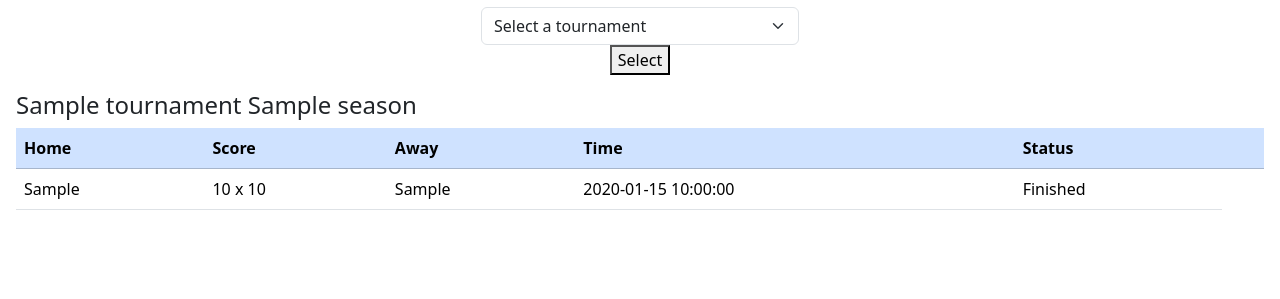
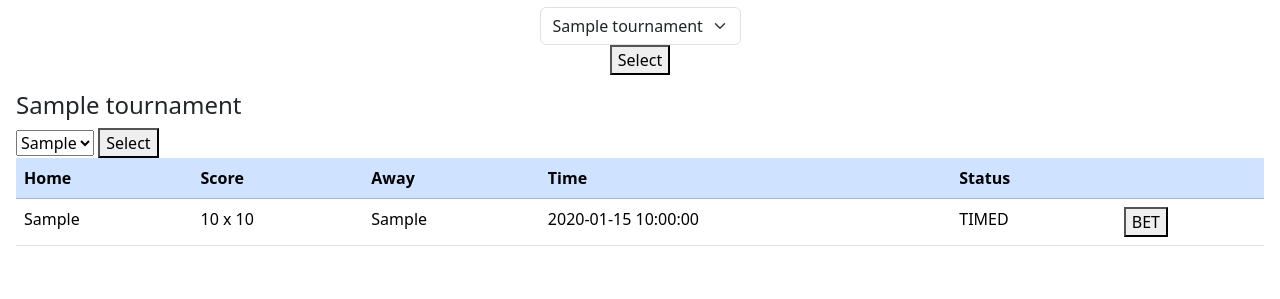
Before and after one commit to v-deoliveira/Bolao, a Flask app: template bolao/templates/main/matches.html in a window 1280 px wide. Shown: the part 114-413 px from the top of the page. Run offline with Flask 3, Linux system fonts and the light colour scheme; the template is opened without the code that fills it: most values are stand-ins (such as "Sample title", 1, 10 or a date in 2020).

Commit message:
Adjust templates to match new database structure.

```diff
--- a/bolao/templates/main/matches.html
+++ b/bolao/templates/main/matches.html
@@ -8,15 +8,27 @@
     <div class="container mb-3 text-center">
         <form action="{{ url_for('main.matches') }}">
             <select class="form-select mx-auto w-auto" name="tournament">
-                <option selected disabled>Select a tournament</option>
+                {% if tournament %}
+                    <option selected disabled>{{ tournament.name }}</option>
+                {% endif %}
                 {% for t in tournaments %}
-                    <option value="{{ t.id }}">{{ t.name }} {{ t.season }}</option>
+                    <option value="{{ t.id }}">{{ t.name }}</option>
                 {% endfor %}
             </select>
             <button type="submit">Select</button>
         </form>
     </div>
-    <h4>{{ tournament.name }} {{ tournament.season }}</h4>
+    <div>
+        <h4>{{ tournament.name }}</h4>
+        <form action="{{ url_for('main.matches') }}">
+            <select name="season">
+                {% for s in seasons %}
+                    <option value="{{ s.id }}">{{ s.formated_season }}</option>
+                {% endfor %}
+            </select>
+            <button type="submit">Select</button>
+        </form>
+    </div>
     {% if not matches %}
         <p>No matches available for this tournament.</p>
     {% else %}
@@ -37,16 +49,18 @@
                         <td class="text-start">{{ match.home_team }}</td>
                         <td>{{ match.home_score }} x {{ match.away_score }}</td>
                         <td>{{ match.away_team }}</td>
-                        <td>{{ match.match_date }}</td>
-                        {% if match.status_finished == 0 %}
-                            <td>Not finished</td>
+                        <td>{{ match.utc_date }}</td>
+                        {% if match.status == 'SCHEDULED' or match.status == 'TIMED' %}
+                            <td>{{ match.status }}</td>
                             <td>
                                 <form action="{{ url_for('predictions.make_bet', match_id=match['id'] )}}">
                                     <button type="submit">BET</button>
                                 </form>
                             </td>
+                        {% elif match.status == 'FINISHED' %}
+                            <td>FT</td>
                         {% else %}
-                            <td>Finished</td>
+                            <td>{{ match.status }}</td>
                         {% endif %}
                     </tr>
                 {% endfor %}
```
Also changed, not shown: bolao/templates/main/index.html (+4 -4 lines).
